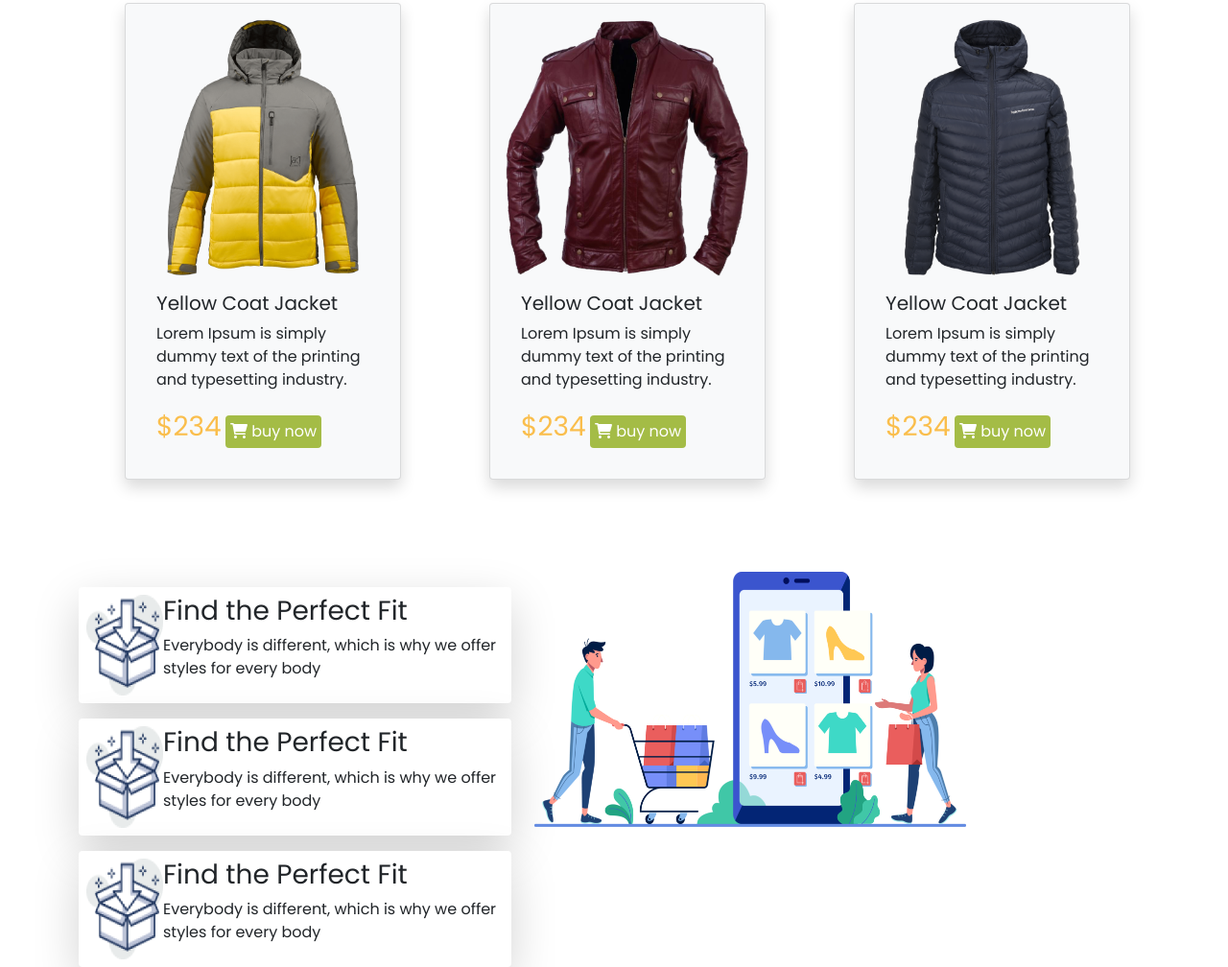
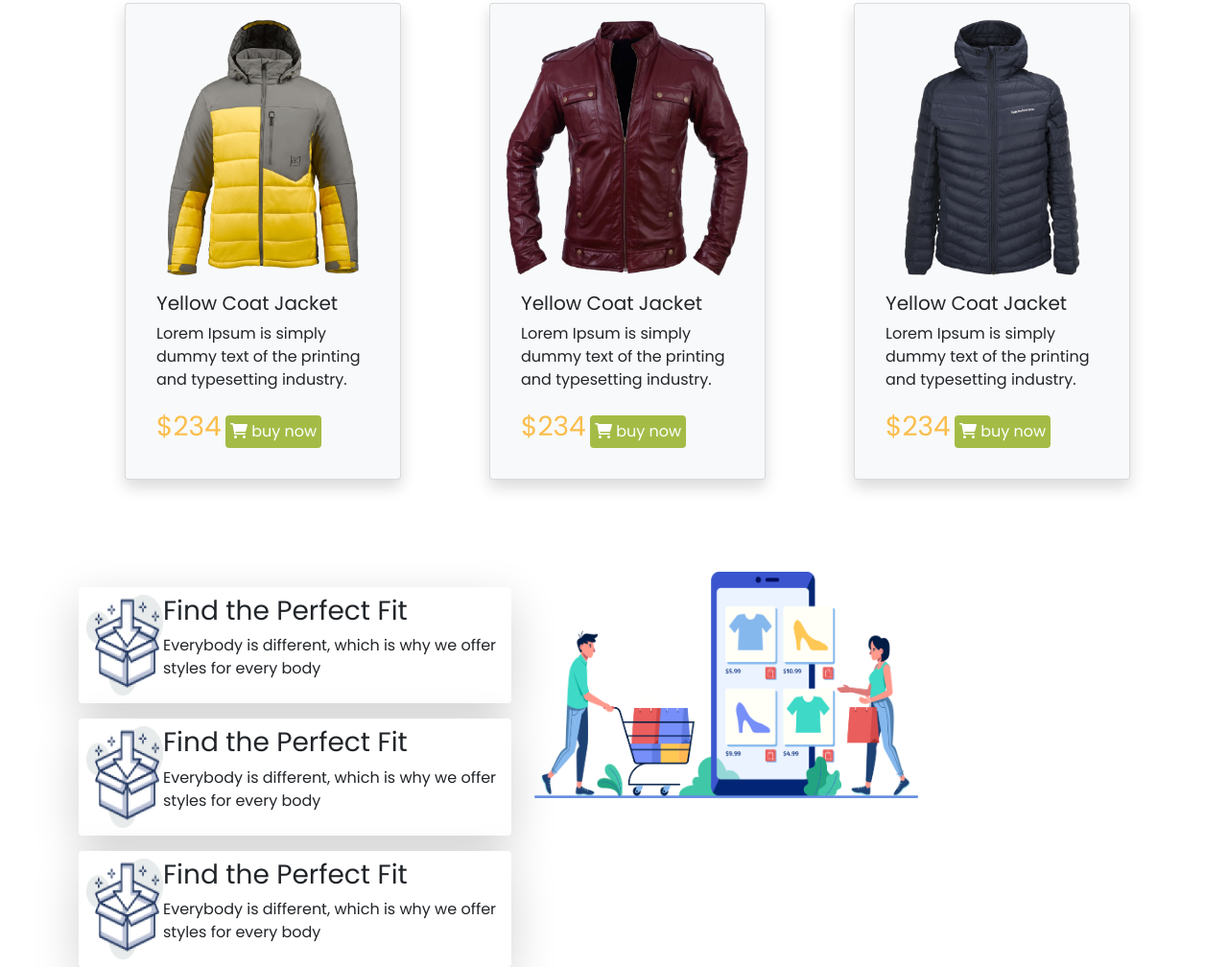
Before and after one commit to ShihabReza/Fusion-website, a plain HTML site: page index.html in a window 1280 px wide. Shown: the part 1335-2343 px from the top of the page at 96% size. Drawn offline with nearby package versions, Linux system fonts and the light colour scheme.

Commit message:
first commit

```diff
--- a/index.html
+++ b/index.html
@@ -185,7 +185,7 @@
           </div>
 
             <div class="col-12 col-md-8 col-xl-7">
-                <img class="" width="450" src="images/shopping.png" alt="">
+                <img class="" width="400" src="images/shopping.png" alt="">
             </div>
 
         </div>
```
